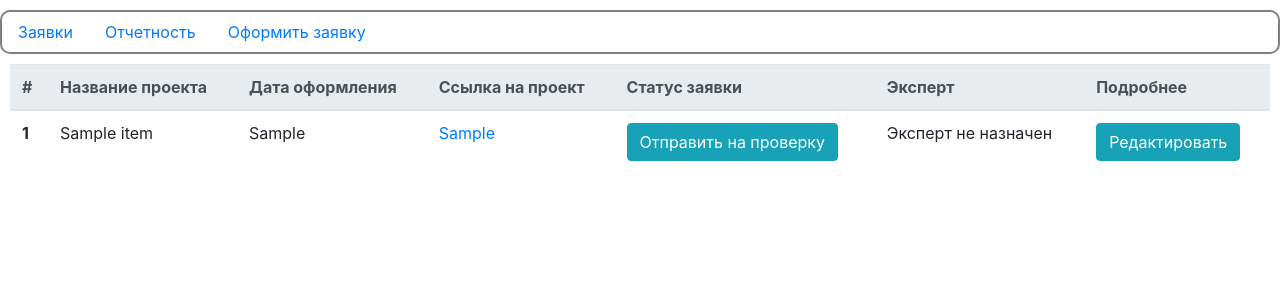
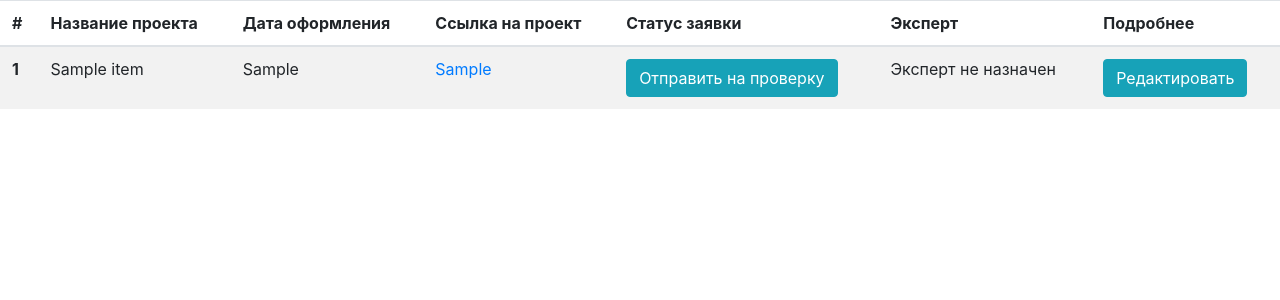
Before and after one commit to SkyAdam1/zayed, a Django app: template apps/applications/templates/applications/applications_output.html in a window 1280 px wide. Shown: the part 56-356 px from the top of the page. Run offline with Django 3.2, Linux system fonts and the light colour scheme; the template is opened without the code that fills it: most values are stand-ins (such as "Sample title", 1, 10 or a date in 2020).

Commit message:
Change Applications app templates

```diff
--- a/apps/applications/templates/applications/applications_add_expert.html
+++ b/apps/applications/templates/applications/applications_add_expert.html
@@ -2,13 +2,13 @@
 
 
 {% block title %}
-    Applicaton Add Expert
+Applicaton Add Expert
 {% endblock title %}
 
 
 
 {% block content %}
-<div class="col-8" style="margin: 0 auto;">
+<div class="col-8">
     <form method="post" enctype="multipart/form-data">
         {% csrf_token %}
         {{ form.as_p }}
--- a/apps/applications/templates/applications/applications_create.html
+++ b/apps/applications/templates/applications/applications_create.html
@@ -2,12 +2,12 @@
 
 
 {% block title %}
-    Applications create
+Applications create
 {% endblock title %}
 
 
 {% block content %}
-<div class="col-8" style="margin: 0 auto;">
+<div class="col-8">
     <form id="add_form" method="post" enctype="multipart/form-data">
         {% csrf_token %}
         {{form}}
--- a/apps/applications/templates/applications/applications_output.html
+++ b/apps/applications/templates/applications/applications_output.html
@@ -7,9 +7,9 @@
 
 
 {% block content %}
-<div style="margin: 10px;">
-<table class="table">
-    <thead class="thead-light">
+<div class="table-responsive-md">
+  <table class="table table-striped">
+    <thead>
       <tr>
         <th scope="col">#</th>
         <th scope="col">Название проекта</th>
@@ -31,7 +31,8 @@
         {% if request.user.is_staff %}
         <td><a class="btn btn-info" href="{% url 'switch_status' item.pk %}">Деактивировать</a></td>
         {% if item.designated_expert %}
-                  <td>{{ item.designated_expert.username }} <a class="btn btn-info" href="{% url 'applications_add_expert_url' item.pk %}">Изменить</a></td>
+        <td>{{ item.designated_expert.username }} <a class="btn btn-info"
+            href="{% url 'applications_add_expert_url' item.pk %}">Изменить</a></td>
         {% else %}
         <td><a class="btn btn-info" href="{% url 'applications_add_expert_url' item.pk %}">Назначить эксперта</a></td>
         {% endif %}
--- a/apps/applications/templates/applications/applications_reporting.html
+++ b/apps/applications/templates/applications/applications_reporting.html
@@ -5,9 +5,8 @@
 Appications reporting
 {% endblock title %}
 
-
 {% block content %}
-<div style="margin: 10px;">
+<div>
   <table class="table">
     <thead class="thead-light">
       <tr>
--- a/apps/applications/templates/base_applications.html
+++ b/apps/applications/templates/base_applications.html
@@ -1,23 +1 @@
 {% extends 'base.html' %}
-
-
-{% block tabs %}
-<div style="border:2px solid grey; border-radius: 10px; margin: 10px 0;">
-    <ul class="nav">
-        <li class="nav-item">
-          <a class="nav-link active" href="{% url 'applications_output_url' %}">Заявки</a>
-        </li>
-        <li class="nav-item">
-          <a class="nav-link" href="{% url 'applications_reporting_url' %}">Отчетность</a>
-        </li>
-        <li class="nav-item">
-            <a class="nav-link active" href="{% url 'applications_create_url' %}">Оформить заявку</a>
-        </li>
-        {% if request.user.is_staff %}
-          <li class="nav-item">
-            <a class="nav-link active" href="{% url 'experts' %}">Заявки экспертов<sup>{{ experts_len }}</sup></a>
-          </li>
-        {% endif %}
-      </ul>
-    </div>
-{% endblock tabs %}
```
Also changed, not shown: apps/applications/templates/applications/application_update_form.html (+4 -4 lines), apps/applications/templates/applications/applications_detail.html (indentation only). Lines whose indentation alone changed are shown as unchanged.
